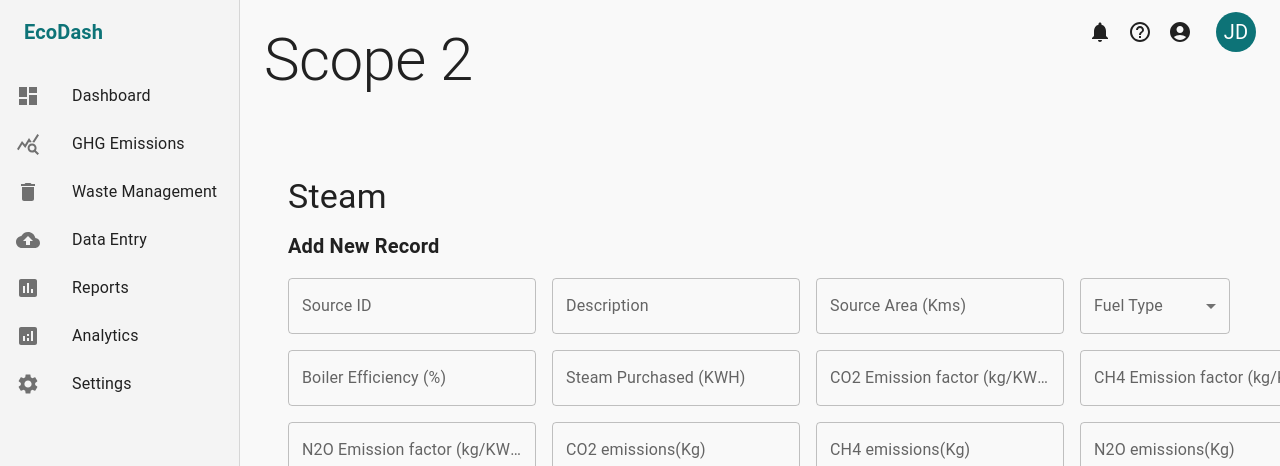
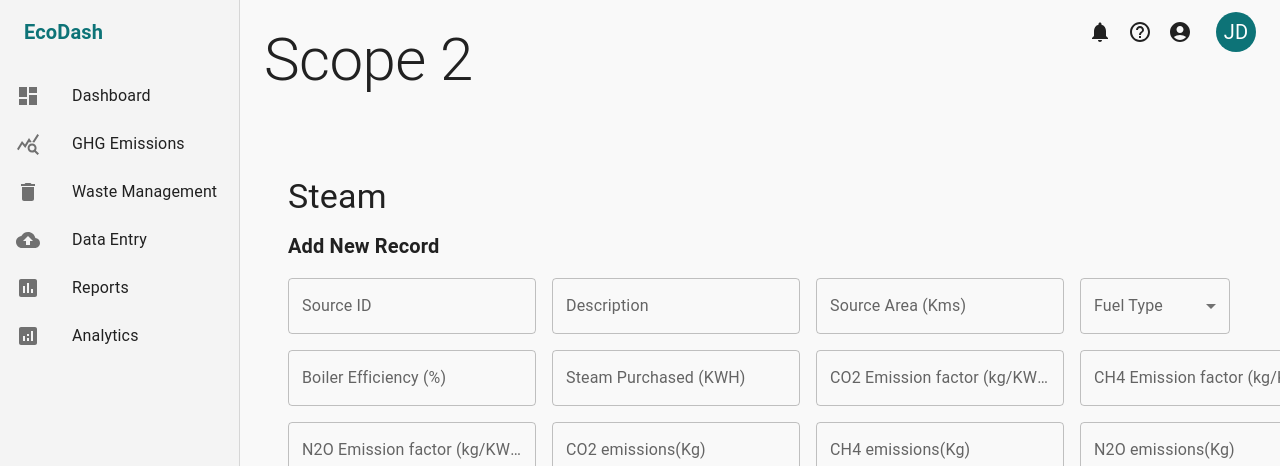
Before and after one commit to AbubakarMirza1/Kavish, a React (Create React App) app in the folder frontend/: page /Scope2S in a window 1280 px wide. Shown: the top 466 px of the page. Built offline with nearby package versions, Linux system fonts and the light colour scheme.

Commit message:
Update Scope2S.js

```diff
--- a/frontend/src/screens/Scope2S.js
+++ b/frontend/src/screens/Scope2S.js
@@ -48,7 +48,7 @@ import {
   Notifications as NotificationsIcon,
   AccountCircle as ProfileIcon,
 } from '@mui/icons-material';
-import { useNavigate } from 'react-router-dom'; // Import useNavigate
+import { useNavigate } from 'react-router-dom';
 
 const initialData = [
   {
@@ -134,6 +134,20 @@ const SteamPage = () => {
     setOpenDialog(false);
   };
 
+  const handleSectionNavigation = (section) => {
+    setSelectedSection(section);
+    const routes = {
+      dashboard: '/dashboard',
+      emissions: '/GHGEmissions',
+      waste: '/WasteManagement',
+      'data-entry': '/Scope1SC',
+      reports: '/Reports',
+      analytics: '/analytics',
+      settings: '/Settings',
+    };
+    if (routes[section]) navigate(routes[section]);
+  };
+
   const theme = createTheme({
     palette: {
       primary: {
@@ -151,43 +165,47 @@ const SteamPage = () => {
   });
 
   const sidebarSections = [
-    { label: 'Dashboard', icon: <DashboardIcon />, section: 'dashboard', path: '/dashboard' },
+    { label: 'Dashboard', icon: <DashboardIcon />, section: 'dashboard' },
     { label: 'GHG Emissions', icon: <EmissionsIcon />, section: 'emissions' },
     { label: 'Waste Management', icon: <WasteIcon />, section: 'waste' },
     { label: 'Data Entry', icon: <DataEntryIcon />, section: 'data-entry' },
     { label: 'Reports', icon: <ReportsIcon />, section: 'reports' },
     { label: 'Analytics', icon: <AnalyticsIcon />, section: 'analytics' },
-    { label: 'Settings', icon: <SettingsIcon />, section: 'settings' },
+    // { label: 'Settings', icon: <SettingsIcon />, section: 'settings' },
   ];
-
-  const handleSidebarClick = (path) => {
-    if (path) {
-      navigate(path); // Navigate to the specified path
-    }
-  };
 
   return (
     <ThemeProvider theme={theme}>
       <CssBaseline />
       <Box sx={{ display: 'flex' }}>
         {/* Sidebar */}
-        <Drawer variant="permanent" sx={{ width: 240, flexShrink: 0, ['& .MuiDrawer-paper']: { width: 240, boxSizing: 'border-box', backgroundColor: '#f4f4f4', }, }} >
+        <Drawer
+          variant="permanent"
+          sx={{
+            width: 240,
+            flexShrink: 0,
+            ['& .MuiDrawer-paper']: {
+              width: 240,
+              boxSizing: 'border-box',
+              backgroundColor: '#f4f4f4',
+            },
+          }}
+        >
           <Toolbar>
             <Typography variant="h6" sx={{ color: '#0D7377' }}>
               EcoDash
             </Typography>
           </Toolbar>
           <List>
-            {/* Sidebar items */}
-            {sidebarSections.map((section) => (
+            {sidebarSections.map(({ label, icon, section }) => (
               <ListItem
                 button
-                key={section.section}
-                selected={selectedSection === section.section}
-                onClick={() => handleSidebarClick(section.path)} // Navigate on click
+                key={section}
+                selected={selectedSection === section}
+                onClick={() => handleSectionNavigation(section)}
               >
-                <ListItemIcon>{section.icon}</ListItemIcon>
-                <ListItemText primary={section.label} />
+                <ListItemIcon>{icon}</ListItemIcon>
+                <ListItemText primary={label} />
               </ListItem>
             ))}
           </List>
@@ -305,7 +323,11 @@ const SteamPage = () => {
               >
                 Back to Electricity
               </Button>
-              <Button variant="contained" color="secondary">
+              <Button
+                variant="contained"
+                color="secondary"
+                onClick={() => navigate('/Scope3BT')} // Navigate to Scope3BT.js
+              >
                 Proceed to Scope 3
               </Button>
             </Box>
```
